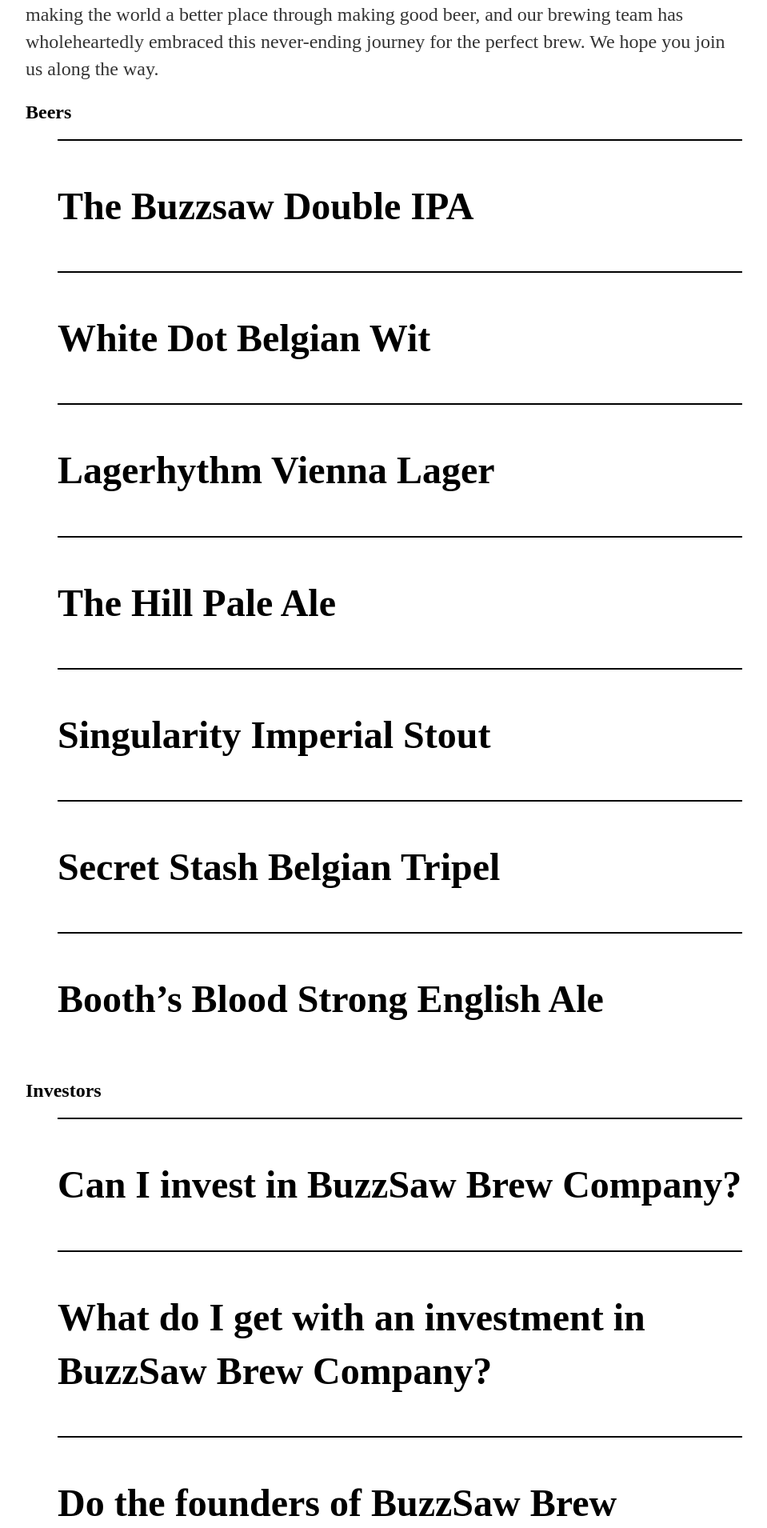
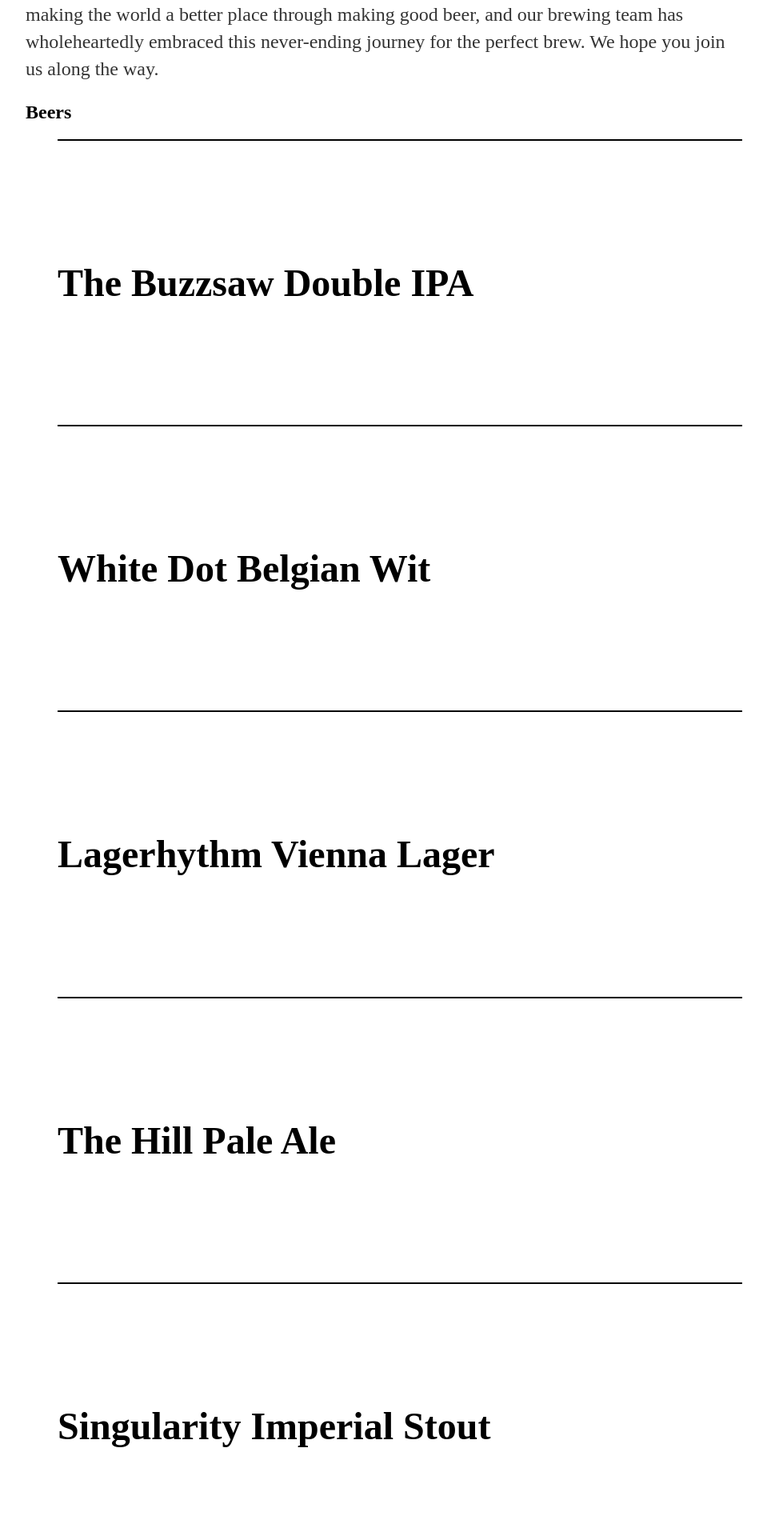
Before and after one commit to arquinn/arquinn.github.io, a Jekyll site: the page built from test.html, in a window 1280 px wide. Shown: the part 786-2696 px from the top of the page at 80% size, without its empty margins (160-1119 px from the left). Built offline with Jekyll 4.4.1, drawn with Linux system fonts in a browser that asks for light colours; nearby versions of some CDN libraries.

Commit message:
Update test.css

```diff
--- a/css/test.css
+++ b/css/test.css
@@ -33,8 +33,8 @@ ul.faq {
     color: black;
     font-size: 3em;
     line-height: 1.4em;
-    padding-top: 1em;
-    padding-bottom: 1em;
+    padding-top: 3em;
+    padding-bottom: 3em;
     border-top:2px solid black;
 }
 
```
